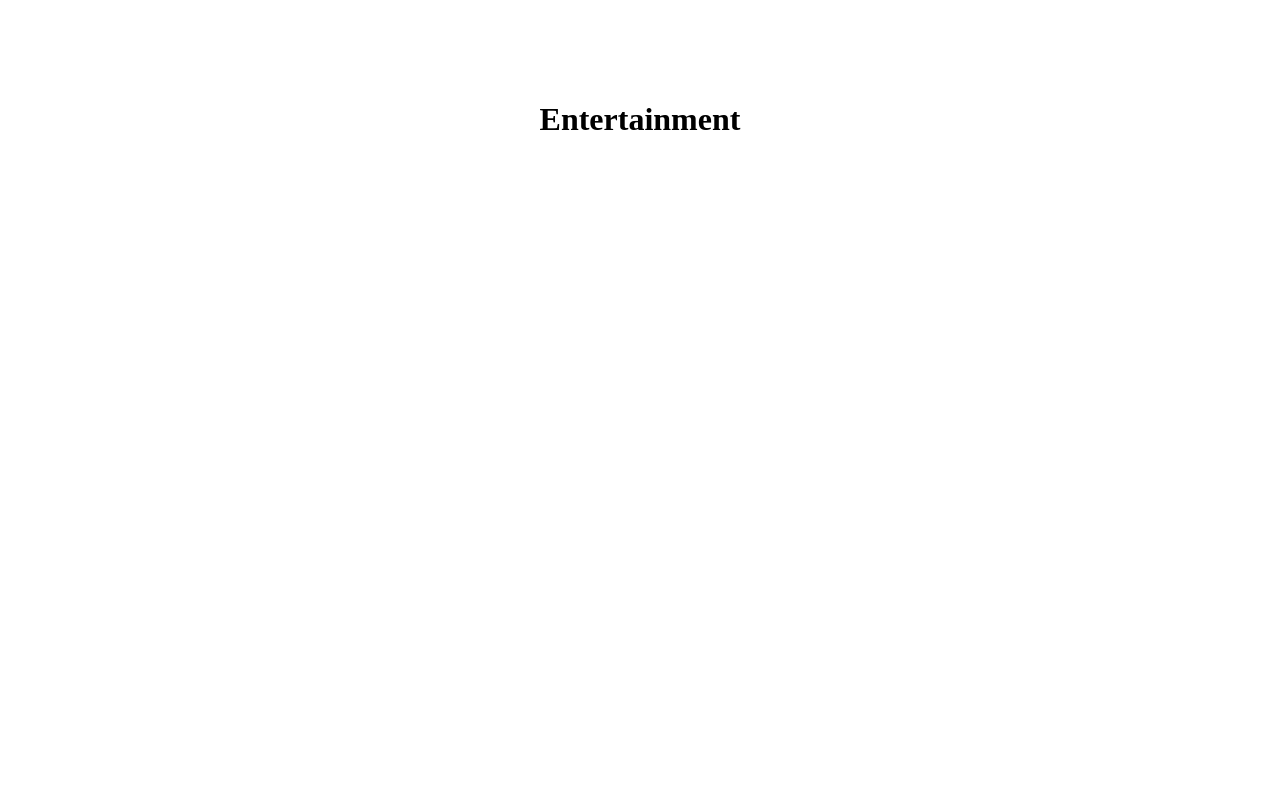
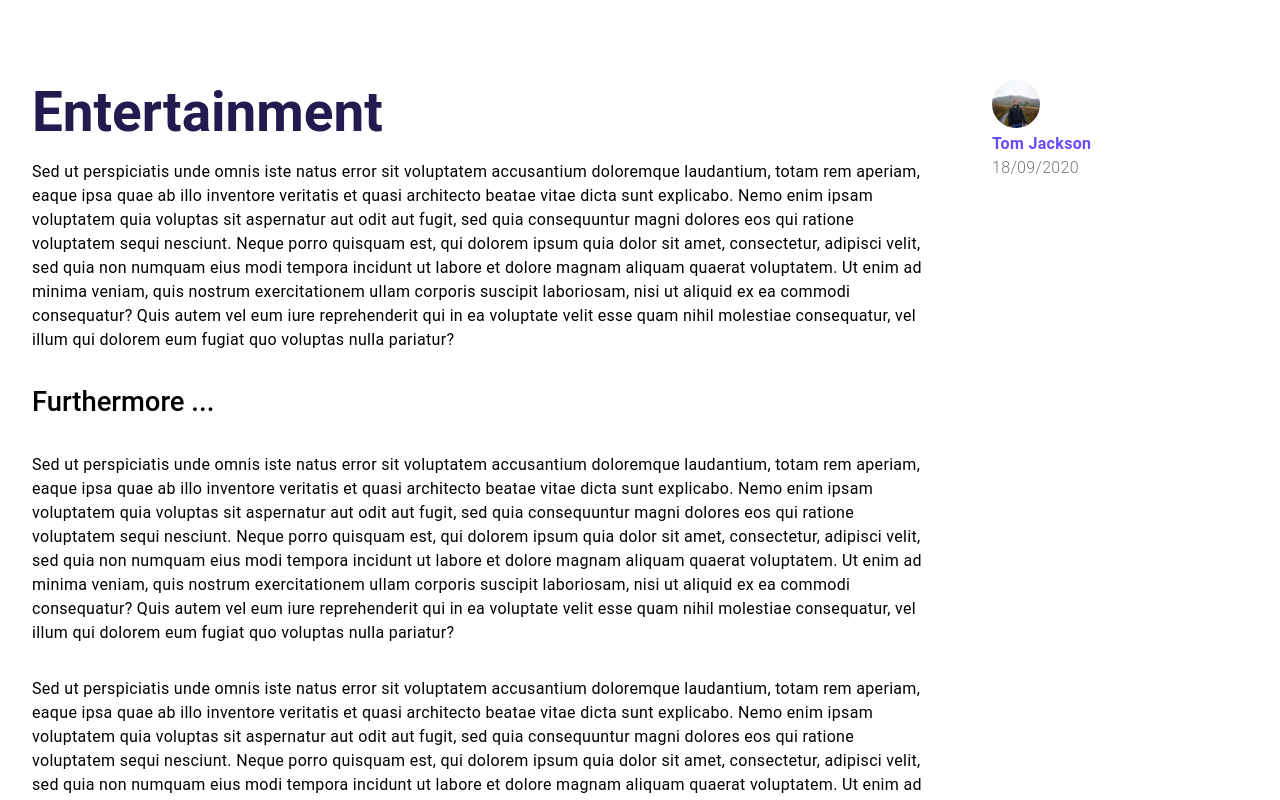
Before and after one commit to Tom0901/UITest, a Next.js app: page /subjects/Entertainment in a window 1280 px wide. Shown: the top 800 px of the page. Built offline with nearby package versions, Linux system fonts and the light colour scheme.

Commit message:
tidying CSS for Author comp

```diff
--- a/components/Author.js
+++ b/components/Author.js
@@ -7,8 +7,12 @@
   return (
     <section className={styles.wrap}>
       <img src={`/${img}`} className={styles.img}></img>
-      <Typography variant="body2">{date}</Typography>
-      <Typography variant="body2">{bio}</Typography>
+      <Typography variant="body2" component="p">
+        {bio}
+      </Typography>
+      <Typography variant="body2" component="p">
+        {date}
+      </Typography>
     </section>
   );
 }
--- a/components/PostBuilder.js
+++ b/components/PostBuilder.js
@@ -9,7 +9,7 @@
 export default function PostBuilder(props) {
   const { items, title } = props;
   return (
-    <React.Fragment>
+    <div className={styles.wrapper}>
       <section className={styles.layout}>
         <Typography variant="h3" component="h2" color="textPrimary">
           {title}
@@ -38,11 +38,7 @@
           </a>
         </Link>
       </section>
-      <Author
-        img="finances.jpg"
-        date="18/09/2020"
-        bio="My name is Nancy and I write articles"
-      />
-    </React.Fragment>
+      <Author img="profile.jpg" date="18/09/2020" bio="Tom Jackson" />
+    </div>
   );
 }
--- a/components/PostItem.js
+++ b/components/PostItem.js
@@ -4,7 +4,7 @@
 export default function PostItem(props) {
   const { text, size } = props;
   return (
-    <Typography variant={size} component="h2">
+    <Typography variant={size} component="p">
       {text}
     </Typography>
   );
--- a/pages/subjects/Entertainment.js
+++ b/pages/subjects/Entertainment.js
@@ -1,10 +1,32 @@
 import React from "react";
-import Layout from "../../components/Layout";
+import PostBuilder from "../../components/PostBuilder";
 
 export default function Entertainment() {
   return (
-    <Layout>
-      <h1>Entertainment</h1>
-    </Layout>
+    <PostBuilder
+      title="Entertainment"
+      items={[
+        {
+          payload:
+            "Sed ut perspiciatis unde omnis iste natus error sit voluptatem accusantium doloremque laudantium, totam rem aperiam, eaque ipsa quae ab illo inventore veritatis et quasi architecto beatae vitae dicta sunt explicabo. Nemo enim ipsam voluptatem quia voluptas sit aspernatur aut odit aut fugit, sed quia consequuntur magni dolores eos qui ratione voluptatem sequi nesciunt. Neque porro quisquam est, qui dolorem ipsum quia dolor sit amet, consectetur, adipisci velit, sed quia non numquam eius modi tempora incidunt ut labore et dolore magnam aliquam quaerat voluptatem. Ut enim ad minima veniam, quis nostrum exercitationem ullam corporis suscipit laboriosam, nisi ut aliquid ex ea commodi consequatur? Quis autem vel eum iure reprehenderit qui in ea voluptate velit esse quam nihil molestiae consequatur, vel illum qui dolorem eum fugiat quo voluptas nulla pariatur?",
+          type: "text",
+        },
+        {
+          payload: "Furthermore ...",
+          type: "title",
+        },
+        {
+          payload:
+            "Sed ut perspiciatis unde omnis iste natus error sit voluptatem accusantium doloremque laudantium, totam rem aperiam, eaque ipsa quae ab illo inventore veritatis et quasi architecto beatae vitae dicta sunt explicabo. Nemo enim ipsam voluptatem quia voluptas sit aspernatur aut odit aut fugit, sed quia consequuntur magni dolores eos qui ratione voluptatem sequi nesciunt. Neque porro quisquam est, qui dolorem ipsum quia dolor sit amet, consectetur, adipisci velit, sed quia non numquam eius modi tempora incidunt ut labore et dolore magnam aliquam quaerat voluptatem. Ut enim ad minima veniam, quis nostrum exercitationem ullam corporis suscipit laboriosam, nisi ut aliquid ex ea commodi consequatur? Quis autem vel eum iure reprehenderit qui in ea voluptate velit esse quam nihil molestiae consequatur, vel illum qui dolorem eum fugiat quo voluptas nulla pariatur?",
+          type: "text",
+        },
+        {
+          payload:
+            "Sed ut perspiciatis unde omnis iste natus error sit voluptatem accusantium doloremque laudantium, totam rem aperiam, eaque ipsa quae ab illo inventore veritatis et quasi architecto beatae vitae dicta sunt explicabo. Nemo enim ipsam voluptatem quia voluptas sit aspernatur aut odit aut fugit, sed quia consequuntur magni dolores eos qui ratione voluptatem sequi nesciunt. Neque porro quisquam est, qui dolorem ipsum quia dolor sit amet, consectetur, adipisci velit, sed quia non numquam eius modi tempora incidunt ut labore et dolore magnam aliquam quaerat voluptatem. Ut enim ad minima veniam, quis nostrum exercitationem ullam corporis suscipit laboriosam, nisi ut aliquid ex ea commodi consequatur? Quis autem vel eum iure reprehenderit qui in ea voluptate velit esse quam nihil molestiae consequatur, vel illum qui dolorem eum fugiat quo voluptas nulla pariatur?",
+          type: "text",
+        },
+        { payload: "/finance.gif", type: "img" },
+      ]}
+    />
   );
 }
--- a/styles/author.module.css
+++ b/styles/author.module.css
@@ -1,9 +1,23 @@
 .wrap {
-  background-color: red;
   width: 25%;
   display: inline-block;
+  padding: 5rem 2rem;
+}
+
+.wrap > p:first-of-type {
+  font-weight: 750;
+  color: #644dff;
+}
+
+.wrap > p:last-of-type {
+  font-weight: 300;
+  color: rgb(120, 117, 122);
+  line-height: 1.25;
+  margin-top: 0.125rem;
 }
 
 .img {
-  background-color: red;
+  border-radius: 50%;
+  width: 48px;
+  height: 48px;
 }
--- a/styles/postBuilder.module.css
+++ b/styles/postBuilder.module.css
@@ -1,10 +1,10 @@
+.wrapper {
+  display: flex;
+}
+
 .layout {
   padding: 5rem 2rem;
-  flex: 1;
-  display: flex;
-  flex-direction: column;
-  justify-content: center;
-  align-items: flex-start;
+  display: inline-block;
   max-width: 75%;
 }
 
```
Also changed, not shown: public/profile.jpg (added).
